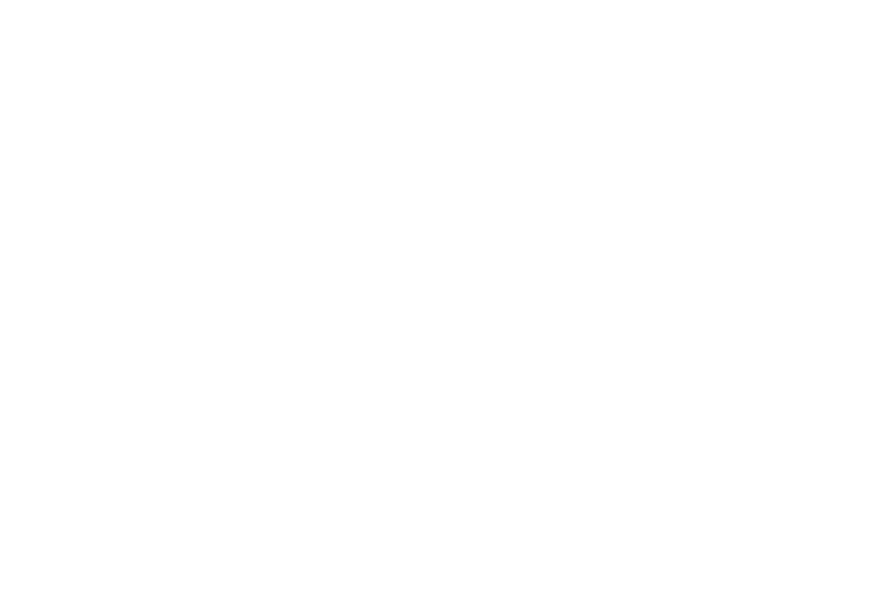
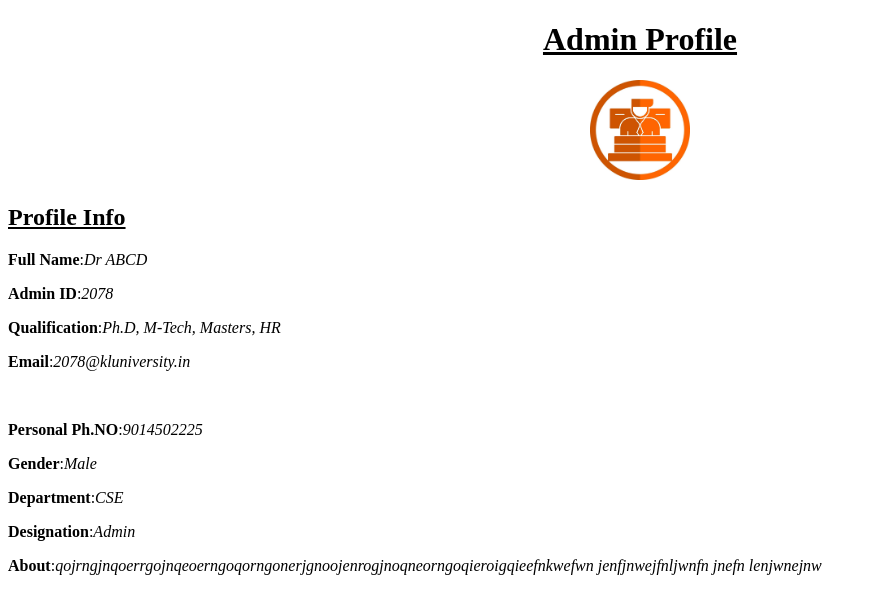
Before and after one commit to Vamsi32078/Results, a plain HTML site: page Admin/profile.html in a window 1280 px wide. Shown: the whole page, without its empty margins (0-877 px from the left). Drawn offline with Linux system fonts and the light colour scheme.

Commit message:
Admin Profile HTML Skeleton

```diff
--- a/Admin/profile.html
+++ b/Admin/profile.html
@@ -1,11 +1,21 @@
 <!DOCTYPE html>
 <html lang="en">
 <head>
-    <meta charset="UTF-8">
-    <meta name="viewport" content="width=device-width, initial-scale=1.0">
-    <title>Document</title>
+    <title>Admin Profile</title>
 </head>
 <body>
-
+    <center><h1><u>Admin Profile</u></h1></center>
+   <center><img src="Media/Adim profile.jpg" height="100", width="100"></center>
+   <h2><b><u>Profile Info</u></b></h2>
+   <p><b>Full Name</b>:<i>Dr ABCD</i></p>
+   <p><b>Admin ID</b>:<i>2078</i></p>
+   <p><b>Qualification</b>:<i>Ph.D, M-Tech, Masters, HR</i></p>
+   <p><b>Email</b>:<i>2078@kluniversity.in</i></p>
+<br>
+   <p><b>Personal Ph.NO</b>:<i>9014502225</i></p>
+   <p><b>Gender</b>:<i>Male</i></p>
+   <p><b>Department</b>:<i>CSE</i></p>
+   <p><b>Designation</b>:<i>Admin</i></p>
+   <p><b>About</b>:<i>qojrngjnqoerrgojnqeoerngoqorngonerjgnoojenrogjnoqneorngoqieroigqieefnkwefwn jenfjnwejfnljwnfn jnefn lenjwnejnw</i></p>
 </body>
 </html>
```
Also changed, not shown: Admin/Media/Adim profile.jpg (added).
